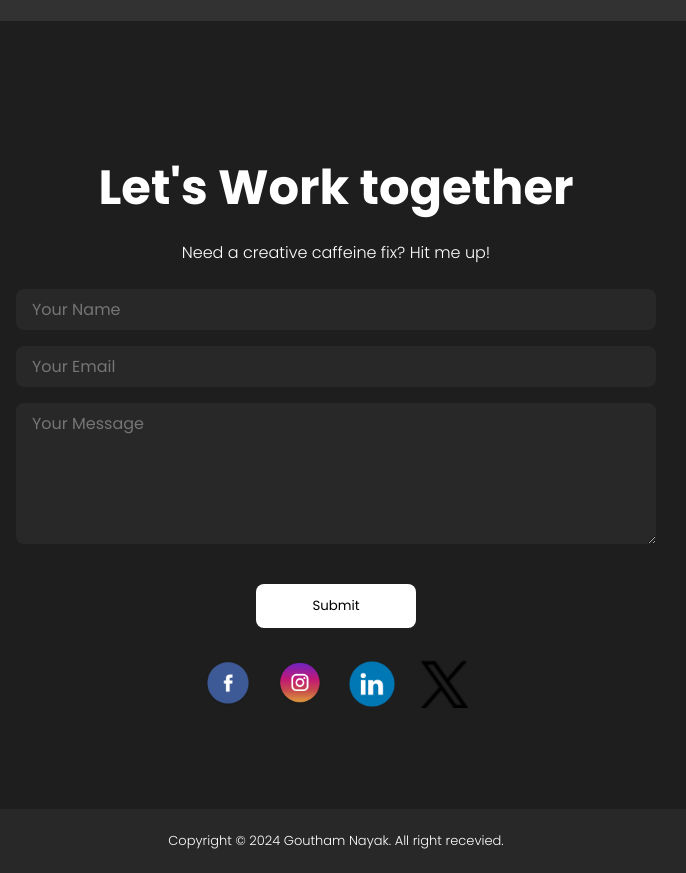
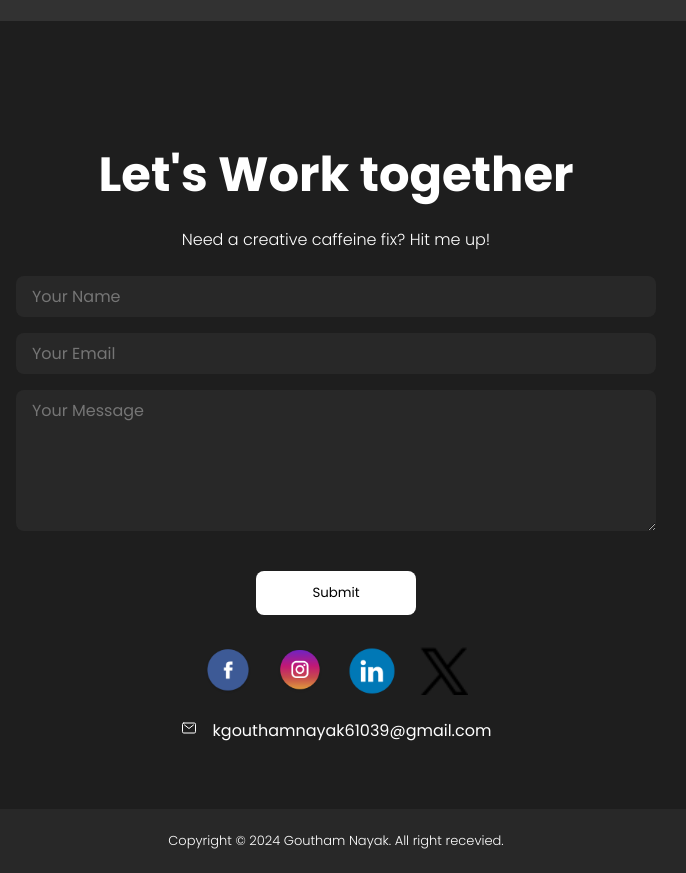
Before and after one commit to Goutham990/GouthamWeb, a React (Create React App) app: page / in a window 1280 px wide. Shown: the part 1860-2733 px from the top of the page, without its empty margins (304-990 px from the left). Built offline with nearby package versions, Linux system fonts and the light colour scheme.

Commit message:
mail id added

```diff
--- a/public/index.html
+++ b/public/index.html
@@ -25,5 +25,7 @@
     <noscript>You need to enable JavaScript to run this app.</noscript>
     <div id="root"></div>
 
+    <script type="module" src="https://unpkg.com/ionicons@5.5.2/dist/ionicons/ionicons.esm.js"></script>
+  <script nomodule src="https://unpkg.com/ionicons@5.5.2/dist/ionicons/ionicons.js"></script>
   </body>
 </html>
--- a/src/components/Footer/footer.jsx
+++ b/src/components/Footer/footer.jsx
@@ -12,6 +12,7 @@ const Footer = () => {
 
   return (
     <footer className="footer">
+
         Copyright &#169; 2024 Goutham Nayak. All right recevied.
 
         {/* <a href="/">
--- a/src/components/gemail/gemail.css
+++ b/src/components/gemail/gemail.css
@@ -35,6 +35,7 @@
 
 .contactPageTitile{
   font-size: 3rem;
+  margin-top: 1rem;
   margin-bottom: 1rem;
 
 }
@@ -121,3 +122,19 @@
   margin: 0 0.75rem;
 
 }
+.mailf{
+  margin: 1rem;
+
+}
+
+.mailicon{
+  display: block;
+  margin: 1rem;
+  height: 113%;
+  width: 100%;
+}
+
+.mail{
+  margin: 0 0 2.5rem 1rem;
+  color: white;
+}
--- a/src/components/gemail/gemail.jsx
+++ b/src/components/gemail/gemail.jsx
@@ -71,8 +71,31 @@ export default function App() {
 
 
 
+
+
+
+
+
+
             </div>
+
+
         </form>
+        <div className='mailf'>
+
+
+
+        <ion-icon className="mailicon"  name="mail-outline"></ion-icon>
+             <a href="mailto:kgouthamnayak61039@gmail.com" className="mail" target='_blank' >kgouthamnayak61039@gmail.com</a>
+
+
+             {/* <ion-icon name="phone-portrait-outline"></ion-icon>
+             <a href="tel:+918688906548" class="contact-link">+(91) 7262-352-282</a> */}
+
+
+        </div>
+
+
       </div>
       </section>
     </div>
```
